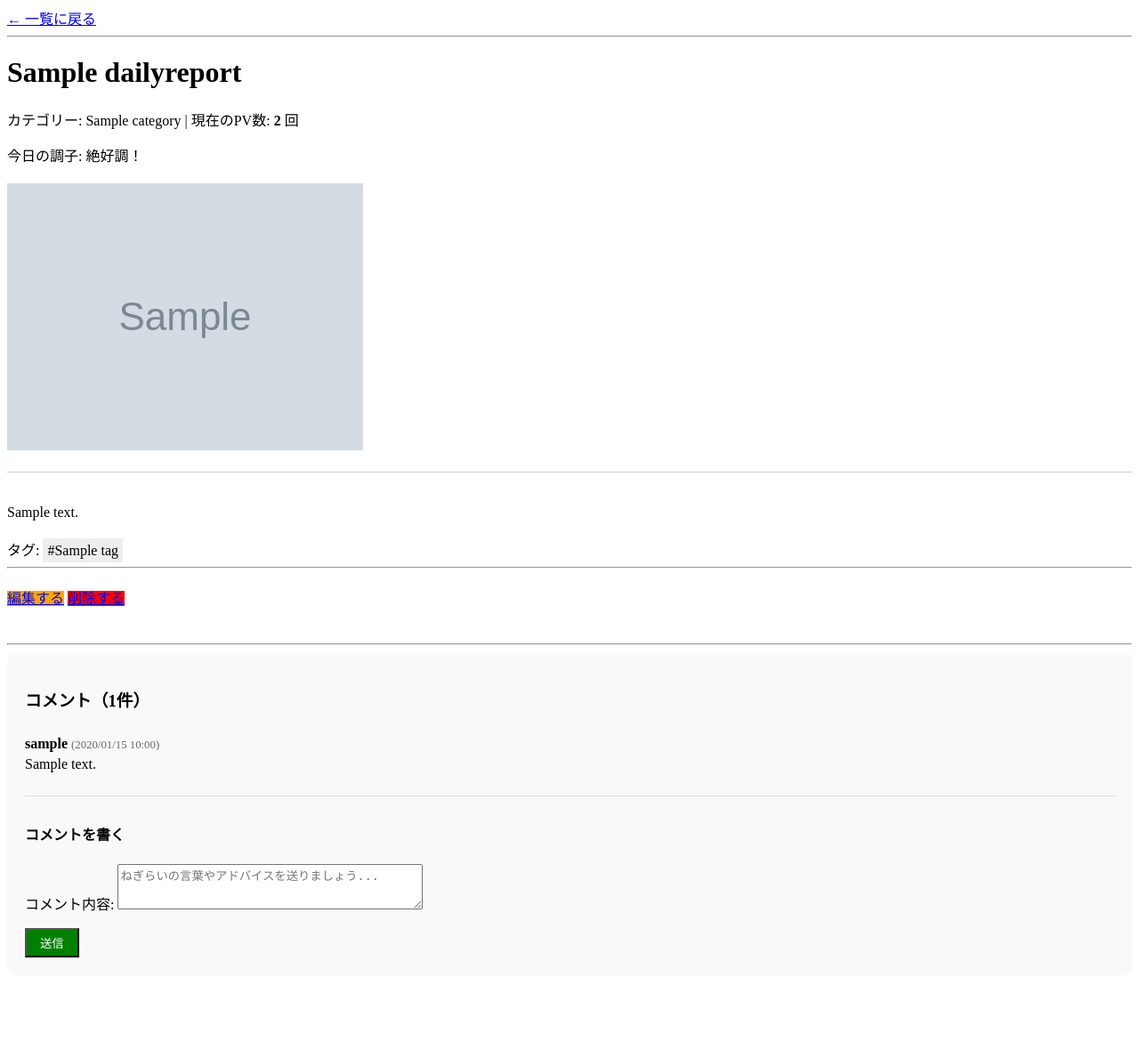
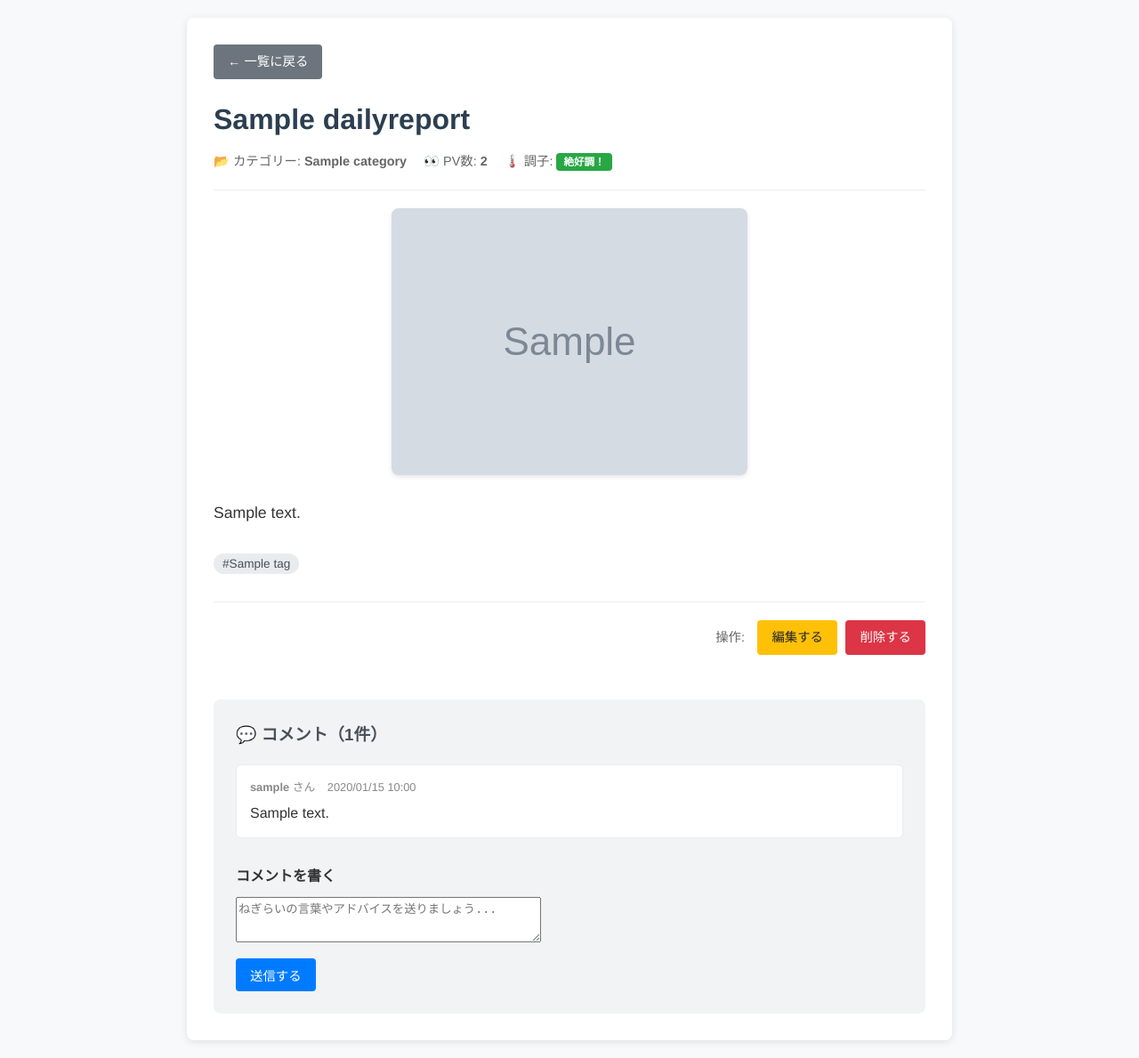
Before and after one commit to RYO-102/DailyReportApp-database-lecture_ver-, a Django app: page /1/ in a window 1280 px wide. Shown: the whole page at 89% size. Before the commit the page ends 1076 px from the top, so only its background shows below. Run offline with Django 5.2, Linux system fonts and the light colour scheme; a user stored in the database is signed in; tables that the repository leaves empty hold one stand-in row (values such as "Sample post"); grey boxes marked "Sample" are stand-in pictures.

Commit message:
report_detail.hemlのリファクタリング ①不要なコメントを削除 ②SQLやDBに関わるコードに適切なコメントを追加 ③UI/UXの向上

```diff
--- a/reports/templates/reports/report_detail.html
+++ b/reports/templates/reports/report_detail.html
@@ -2,81 +2,140 @@
 <html lang="ja">
 <head>
     <meta charset="UTF-8">
-    <title>{{ report.title }} - 詳細</title>
+    <meta name="viewport" content="width=device-width, initial-scale=1.0">
+    <title>{{ report.title }} | 詳細</title>
+    <style>
+        /* 共通スタイル (Listと同じトーン＆マナー) */
+        body { font-family: "Helvetica Neue", Arial, sans-serif; background-color: #f8f9fa; color: #333; margin: 0; padding: 20px; line-height: 1.6; }
+        a { text-decoration: none; color: #007bff; }
+        a:hover { text-decoration: underline; }
+
+        .container { max-width: 800px; margin: 0 auto; background: white; padding: 30px; border-radius: 8px; box-shadow: 0 2px 10px rgba(0,0,0,0.1); }
+
+        /* ボタン */
+        .btn { padding: 8px 16px; border-radius: 4px; border: none; cursor: pointer; font-size: 0.9em; text-decoration: none; display: inline-block; color: white; }
+        .btn-secondary { background-color: #6c757d; } /* 戻るボタン */
+        .btn-warning { background-color: #ffc107; color: #212529; } /* 編集 */
+        .btn-danger { background-color: #dc3545; } /* 削除 */
+        .btn-primary { background-color: #007bff; } /* 送信 */
+        .btn-login { background-color: #007bff; }
+
+        /* ヘッダー情報 */
+        .report-meta { border-bottom: 1px solid #eee; padding-bottom: 20px; margin-bottom: 20px; }
+        .report-title { font-size: 2em; margin: 0 0 10px 0; color: #2c3e50; }
+        .meta-text { font-size: 0.9em; color: #666; }
+
+        /* コンディションバッジ */
+        .badge { padding: 4px 8px; border-radius: 4px; font-size: 0.8em; font-weight: bold; color: white; vertical-align: middle; }
+        .bg-red { background-color: #dc3545; }
+        .bg-orange { background-color: #fd7e14; }
+        .bg-green { background-color: #28a745; }
+        .bg-blue { background-color: #17a2b8; }
+
+        /* タグ */
+        .tag-badge { background-color: #e9ecef; color: #495057; padding: 4px 10px; border-radius: 15px; font-size: 0.85em; margin-right: 5px; }
+
+        /* 画像 */
+        .report-image { margin: 20px 0; text-align: center; }
+        .report-image img { max-width: 100%; border-radius: 8px; box-shadow: 0 2px 5px rgba(0,0,0,0.1); }
+
+        /* コメントエリア */
+        .comment-section { margin-top: 50px; background-color: #f1f3f5; padding: 25px; border-radius: 8px; }
+        .comment-item { background: white; padding: 15px; border-radius: 6px; margin-bottom: 10px; border: 1px solid #e9ecef; }
+        .comment-meta { font-size: 0.8em; color: #888; margin-bottom: 5px; }
+    </style>
 </head>
 <body>
-    <a href="{% url 'report_list' %}">← 一覧に戻る</a>
-    <hr>
 
-    <h1>{{ report.title }}</h1>
-    <p>
-        カテゴリー: {{ report.category.name }} |
-        現在のPV数: <strong>{{ report.view_count }}</strong> 回
-    </p>
+    <div class="container">
+        <div style="margin-bottom: 20px;">
+            <a href="{% url 'report_list' %}" class="btn btn-secondary">← 一覧に戻る</a>
+        </div>
 
-    <p>今日の調子:
+        <div class="report-meta">
+            <h1 class="report-title">{{ report.title }}</h1>
+
+            <div class="meta-text">
+                <span style="margin-right: 15px;">📂 カテゴリー: <strong>{{ report.category.name }}</strong></span>
+
+                <span style="margin-right: 15px;">👀 PV数: <strong>{{ report.view_count }}</strong></span>
+
+                <span>🌡️ 調子:
                     {% if report.condition == 'bad' %}
-            <span style="color: red; font-weight: bold;">SOS ({{ report.get_condition_display }})</span>
+                        <span class="badge bg-red">SOS ({{ report.get_condition_display }})</span>
+                    {% elif report.condition == 'tired' %}
+                        <span class="badge bg-orange">{{ report.get_condition_display }}</span>
+                    {% elif report.condition == 'excellent' %}
+                        <span class="badge bg-green">{{ report.get_condition_display }}</span>
                     {% else %}
-            {{ report.get_condition_display }}
+                        <span class="badge bg-blue">{{ report.get_condition_display }}</span>
                     {% endif %}
-    </p>
+                </span>
+            </div>
+        </div>
 
         {% if report.image %}
-        <div style="margin: 20px 0;">
-            <img src="{{ report.image.url }}" alt="投稿画像"
-                style="max-width: 100%; max-height: 500px; object-fit: contain;">
+            <div class="report-image">
+                <img src="{{ report.image.url }}" alt="投稿画像">
             </div>
         {% endif %}
 
-    <div style="border-top: 1px solid #ccc; padding-top: 20px; margin-top: 20px;">
+        <div style="font-size: 1.1em; margin-bottom: 30px;">
             <p>{{ report.content|linebreaksbr }}</p>
         </div>
 
-    <div style="margin-top: 20px;">
-        タグ:
+        <div style="margin-bottom: 30px;">
             {% for tag in report.tags.all %}
-            <span style="background: #eee; padding: 5px;">#{{ tag.name }}</span>
+                <span class="tag-badge">#{{ tag.name }}</span>
             {% endfor %}
         </div>
 
-    <hr>
         {% if user == report.author %}
-        <div style="margin-top: 20px;">
-            <a href="{% url 'report_update' report.pk %}" style="background: orange; ...">編集する</a>
-            <a href="{% url 'report_delete' report.pk %}" style="background: red; ...">削除する</a>
+            <div style="text-align: right; border-top: 1px solid #eee; padding-top: 20px;">
+                <span style="font-size: 0.9em; color: #666; margin-right: 10px;">操作:</span>
+                <a href="{% url 'report_update' report.pk %}" class="btn btn-warning">編集する</a>
+                <a href="{% url 'report_delete' report.pk %}" class="btn btn-danger" style="margin-left: 5px;">削除する</a>
             </div>
         {% endif %}
 
-    <hr style="margin-top: 40px;">
 
-    <div style="background-color: #f9f9f9; padding: 20px; border-radius: 8px;">
-        <h3>コメント（{{ report.comments.count }}件）</h3>
+        <div class="comment-section">
+            <h3 style="margin-top: 0; color: #495057;">💬 コメント（{{ report.comments.count }}件）</h3>
 
             {% for comment in report.comments.all %}
-            <div style="border-bottom: 1px solid #ddd; padding: 10px 0;">
-                <strong>{{ comment.author.username }}</strong>
-                <span style="font-size: 0.8em; color: #666;">({{ comment.created_at|date:"Y/m/d H:i" }})</span>
-                <p style="margin-top: 5px;">{{ comment.text|linebreaksbr }}</p>
+                <div class="comment-item">
+                    <div class="comment-meta">
+                        <strong>{{ comment.author.username }}</strong> さん
+                        <span style="margin-left: 10px;">{{ comment.created_at|date:"Y/m/d H:i" }}</span>
+                    </div>
+                    <div style="color: #333;">
+                        {{ comment.text|linebreaksbr }}
+                    </div>
                 </div>
             {% empty %}
-            <p style="color: #666;">まだコメントはありません。一番乗りで声をかけましょう！</p>
+                <p style="color: #666; font-style: italic;">まだコメントはありません。感想やアドバイスを送りましょう！</p>
             {% endfor %}
 
             <div style="margin-top: 30px;">
-            <h4>コメントを書く</h4>
+                <h4 style="margin-bottom: 10px;">コメントを書く</h4>
 
                 {% if user.is_authenticated %}
                     <form method="post">
                         {% csrf_token %}
-                    {{ comment_form.as_p }}
-                    <button type="submit" style="background: green; color: white; padding: 5px 15px;">送信</button>
+                        <div style="margin-bottom: 10px;">
+                            {{ comment_form.text }}
+                            </div>
+                        <button type="submit" class="btn btn-primary">送信する</button>
                     </form>
                 {% else %}
-                <p>コメントを投稿するには <a href="{% url 'login' %}">ログイン</a> してください。</p>
+                    <div style="background: white; padding: 15px; border-radius: 4px; text-align: center;">
+                        <p style="margin: 0;">コメントを投稿するには <a href="{% url 'login' %}">ログイン</a> してください。</p>
+                    </div>
                 {% endif %}
             </div>
         </div>
 
+    </div>
+
 </body>
 </html>
```
Lines whose indentation alone changed are shown as unchanged.
